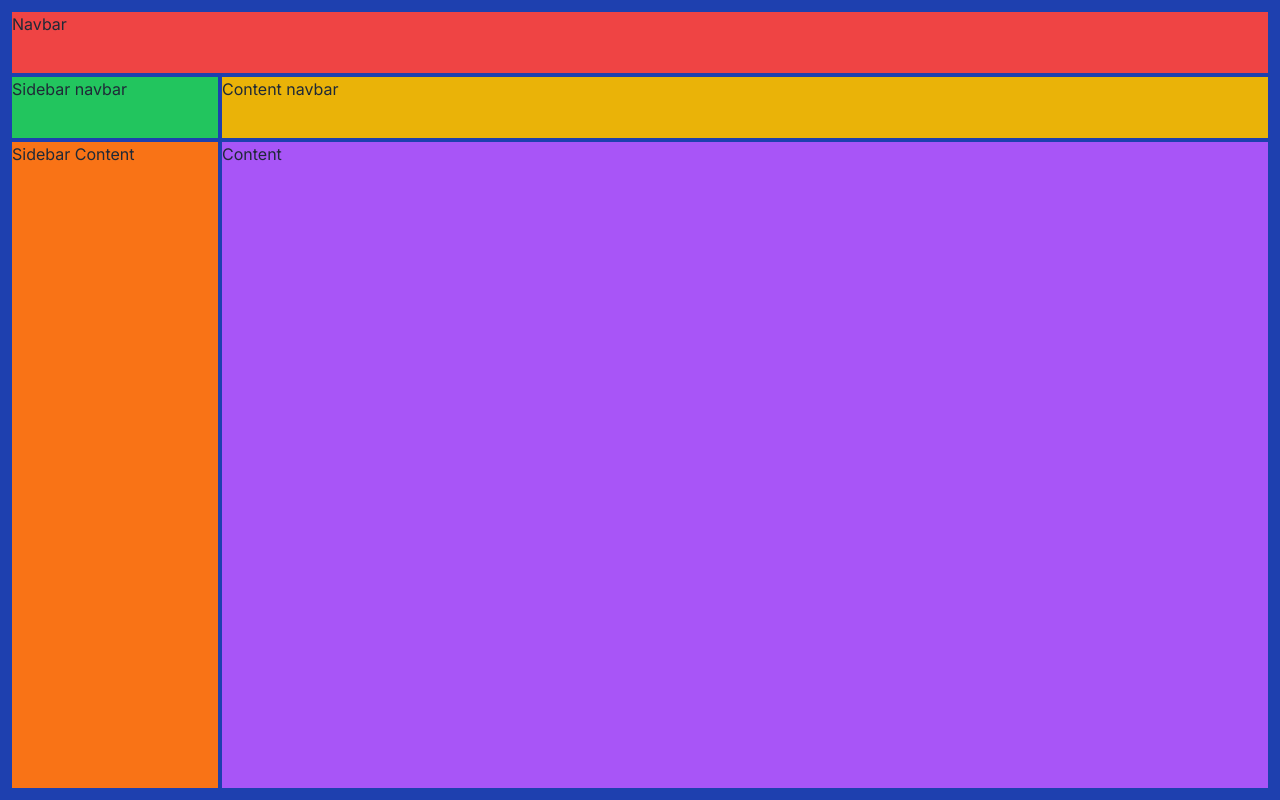
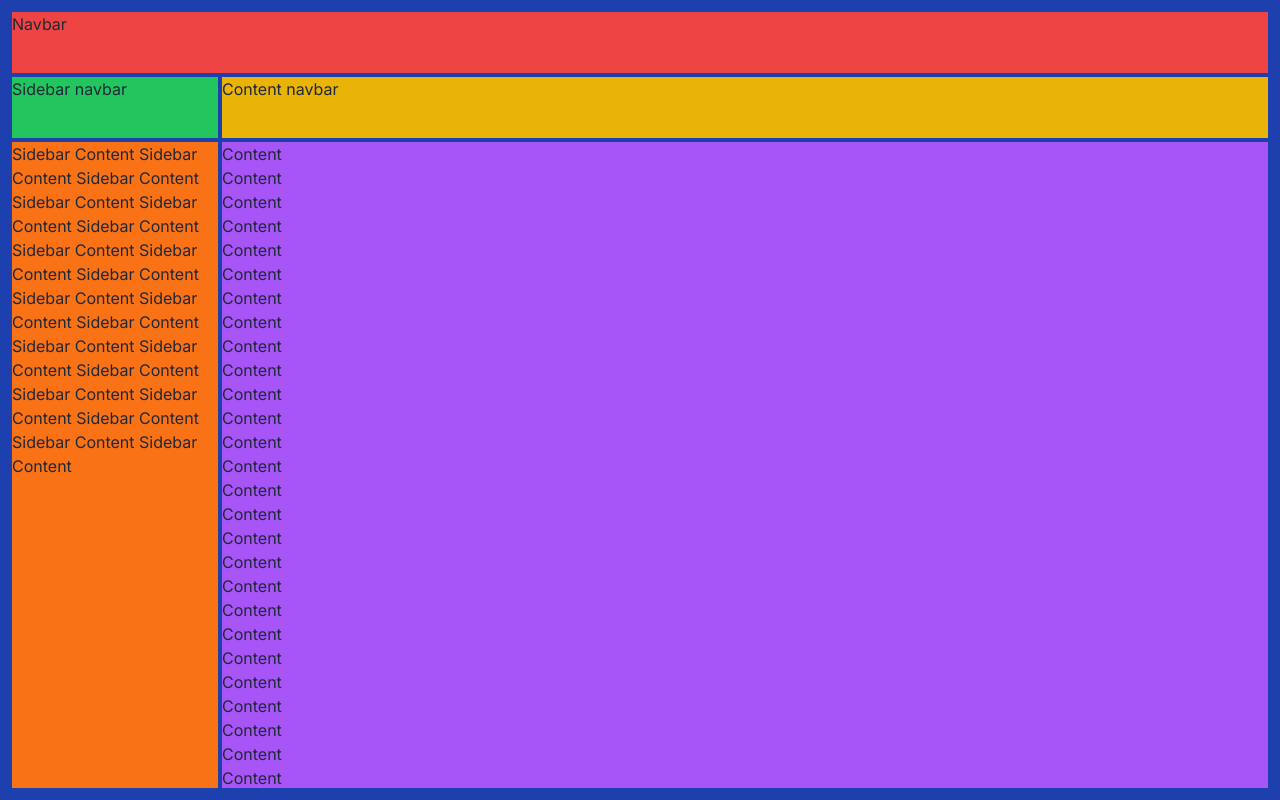
Before and after one commit to NVR-2023/TBD-30-GiftMe-app, a Next.js app: page /wishlists in a window 1280 px wide. Built offline with nearby package versions, Linux system fonts and the light colour scheme.

Commit message:
feat: implement propper Y scroll bars

```diff
--- a/src/app/(private)/wishlists/page.tsx
+++ b/src/app/(private)/wishlists/page.tsx
@@ -8,8 +8,41 @@ const Wishlists: FC = () => {
         <div className="bg-red-500 col-span-12 row-span-1">Navbar</div>
         <div className="bg-green-500 col-span-2 row-span-1">Sidebar navbar</div>
         <div className="bg-yellow-500 col-span-10 row-span-1">Content navbar</div>
-        <div className="bg-orange-500 col-span-2 row-span-10">Sidebar Content</div>
-        <div className="bg-purple-500 col-span-10 row-span-10">Content</div>
+        <div className="bg-orange-500 col-span-2 row-span-10 overflow-y-auto">
+          Sidebar Content Sidebar Content Sidebar Content Sidebar Content Sidebar Content Sidebar
+          Content Sidebar Content Sidebar Content Sidebar Content Sidebar Content Sidebar Content
+          Sidebar Content Sidebar Content Sidebar Content Sidebar Content Sidebar Content Sidebar
+          Content Sidebar Content Sidebar Content Sidebar Content
+        </div>
+        <div className="bg-purple-500 col-span-10 row-span-10 overflow-y-auto">
+          <p>Content</p>
+          <p>Content</p>
+          <p>Content</p>
+          <p>Content</p>
+          <p>Content</p>
+          <p>Content</p>
+          <p>Content</p>
+          <p>Content</p>
+          <p>Content</p>
+          <p>Content</p>
+          <p>Content</p>
+          <p>Content</p>
+          <p>Content</p>
+          <p>Content</p>
+          <p>Content</p>
+          <p>Content</p>
+          <p>Content</p>
+          <p>Content</p>
+          <p>Content</p>
+          <p>Content</p>
+          <p>Content</p>
+          <p>Content</p>
+          <p>Content</p>
+          <p>Content</p>
+          <p>Content</p>
+          <p>Content</p>
+          <p>Content</p>
+        </div>
       </div>
     </div>
   );
```
